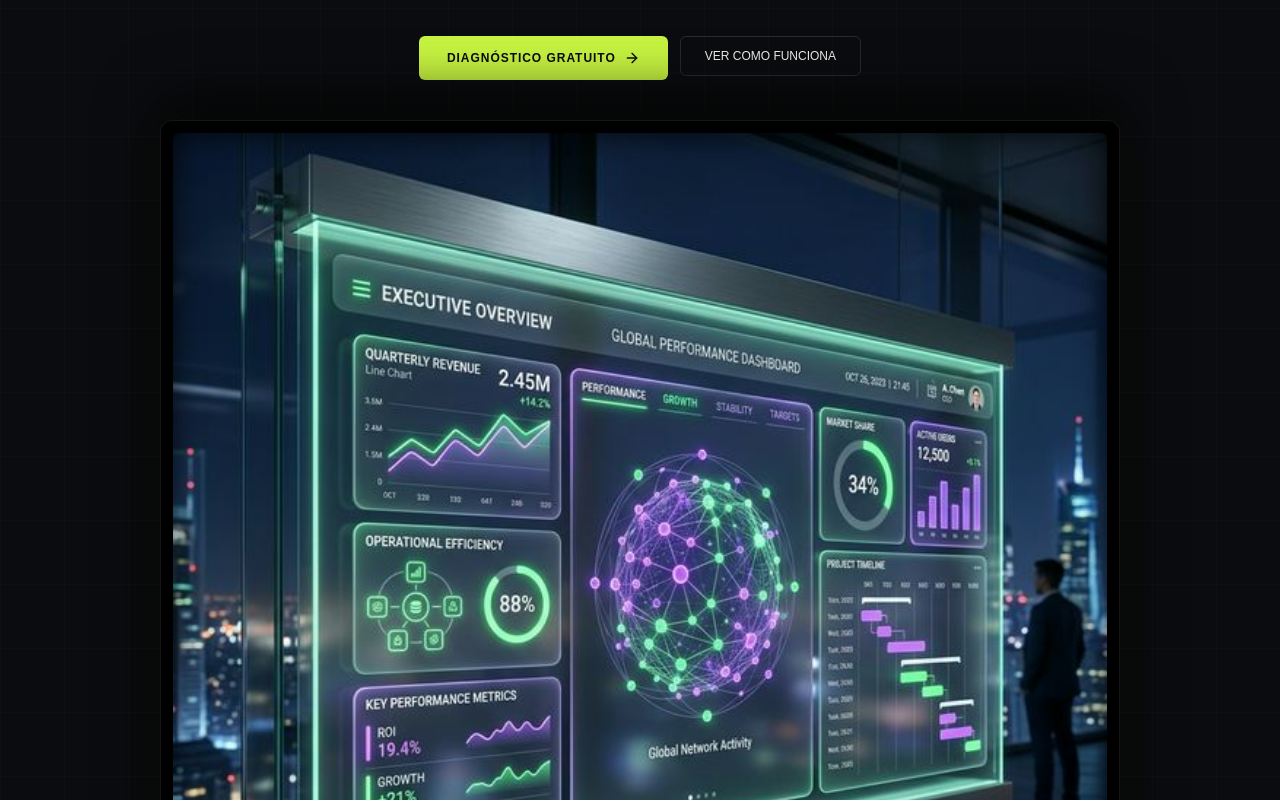
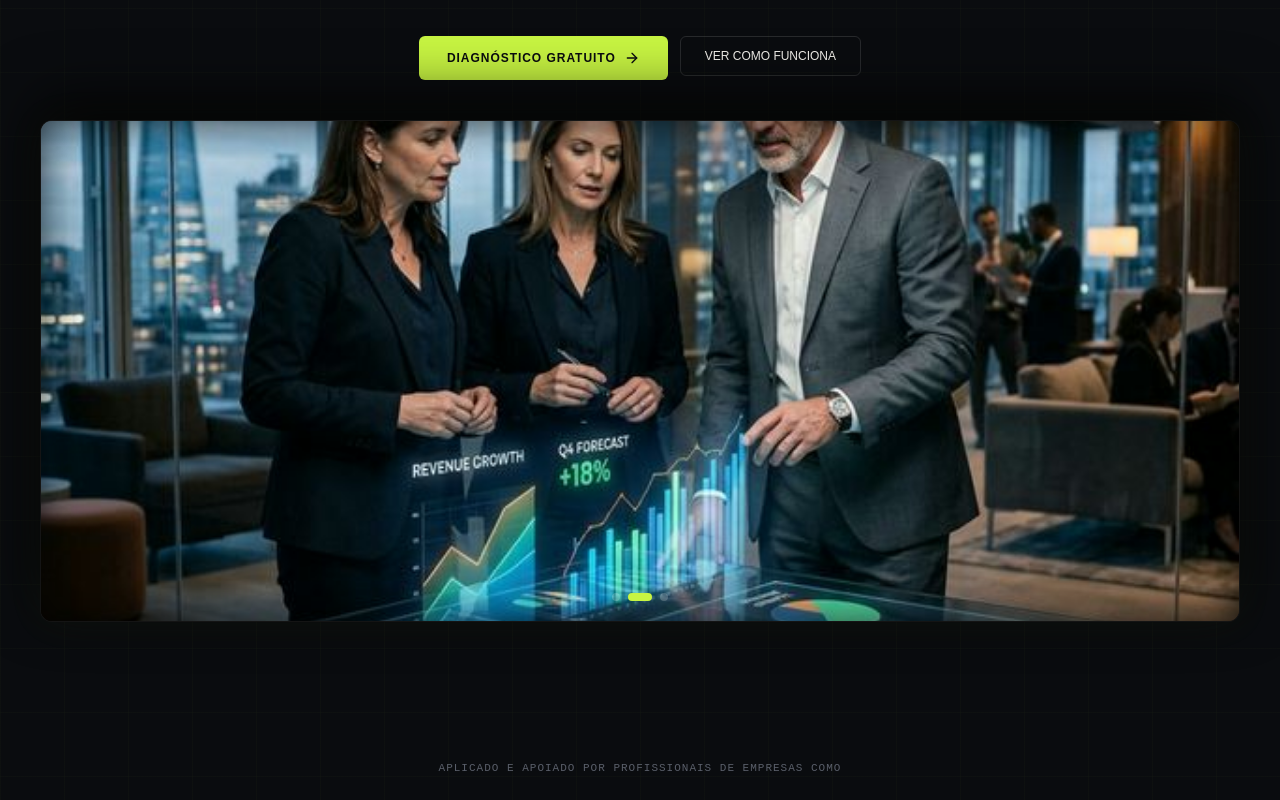
Before and after one commit to Renatoassis86/gestaocontratos, a Next.js app: page / in a window 1280 px wide. Shown: the part 440-1240 px from the top of the page. Built offline with nearby package versions, Linux system fonts and the light colour scheme.

Commit message:
feat: Add Auto-sliding banner Carousel on Hero area setup Node triggers

```diff
--- a/src/app/page.module.css
+++ b/src/app/page.module.css
@@ -104,22 +104,44 @@
   line-height: 1.7; font-weight: 300;
 }
 
-/* ── LAPTOP CONTAINER ────────────────────────────────────── */
+/* ── BANNER CAROUSEL ────────────────────────────────────── */
 .laptopContainer {
-  width: 100%; max-width: 960px; margin: 40px auto 0 auto;
-  position: relative; border-radius: 12px 12px 0 0;
-  background: #000; padding: 12px 12px 0 12px;
+  width: 100%; max-width: 1200px; margin: 40px auto 0 auto;
+  position: relative; border-radius: 12px;
+  background: #000; overflow: hidden;
   border: 1px solid rgba(255,255,255,0.08);
   box-shadow: 0 -20px 60px rgba(0,0,0,0.8), 0 0 40px rgba(200,245,66,0.05);
 }
 
-.laptopInnerShadow {
-  position: absolute; top: 12px; left: 12px; right: 12px; bottom: 0;
-  box-shadow: inset 0 0 30px rgba(0,0,0,0.8); z-index: 1; pointer-events: none;
+.carouselTrack {
+  display: flex; transition: transform 0.5s ease-in-out; width: 300%; height: 500px;
 }
 
-.laptopImage {
-  width: 100%; height: auto; display: block; border-radius: 6px 6px 0 0;
+.carouselSlide {
+  width: 33.333%; height: 100%; position: relative; flex-shrink: 0;
+}
+
+.carouselImage {
+  width: 100%; height: 100%; object-fit: cover; object-position: center; display: block;
+}
+
+.carouselInnerShadow {
+  position: absolute; top: 0; left: 0; right: 0; bottom: 0;
+  box-shadow: inset 0 0 40px rgba(0,0,0,0.8); z-index: 1; pointer-events: none;
+}
+
+.carouselNav {
+  position: absolute; bottom: 20px; left: 50%; transform: translateX(-50%);
+  display: flex; gap: 8px; z-index: 10;
+}
+
+.carouselDot {
+  width: 8px; height: 8px; border-radius: 50%; background: rgba(255,255,255,0.2);
+  border: none; cursor: pointer; padding: 0; transition: background 0.2s, width 0.2s;
+}
+
+.carouselDotActive {
+  background: var(--sig); width: 24px; border-radius: 4px;
 }
 
 /* ── LOGOBAR ─────────────────────────────────────────────── */
@@ -389,6 +411,7 @@
   .doresGrid { grid-template-columns: 1fr; }
   .modulosGrid { grid-template-columns: 1fr; }
   .equipeGrid { grid-template-columns: 1fr; }
+  .carouselTrack { height: 260px; }
 
   .streamLine { left: 16px; }
   .streamItem { gap: 16px; }
--- a/src/app/page.tsx
+++ b/src/app/page.tsx
@@ -1,10 +1,19 @@
 'use client'
 
+import { useState, useEffect } from 'react'
 import Link from 'next/link'
 import styles from './page.module.css'
 import { ArrowRight, Sparkles, MessageCircle, Home as HomeIcon, TrendingUp, Eye, Cpu, Shield, Users } from 'lucide-react'
 
 export default function Home() {
+  const [currentSlide, setCurrentSlide] = useState(0);
+
+  useEffect(() => {
+    const timer = setInterval(() => {
+      setCurrentSlide((prev) => (prev + 1) % 3);
+    }, 4000);
+    return () => clearInterval(timer);
+  }, []);
   return (
     <div className={styles.page}>
 
@@ -82,12 +91,33 @@ export default function Home() {
 
         {/* IMAGE: MOCKUP DO LAPTOP COM LOCAL PUBLIC APP PATH */}
         <div className={styles.laptopContainer}>
-          <div className={styles.laptopInnerShadow}></div>
-          <img
-            src="/arkos_dashboard_decision_1774133572097.png"
-            alt="Dashboard Ágil Arkos Executivo"
-            className={styles.laptopImage}
-          />
+          <div className={styles.carouselTrack} style={{ transform: `translateX(-${(currentSlide * 100) / 3}%)` }}>
+            {/* Slide 1 */}
+            <div className={styles.carouselSlide}>
+              <div className={styles.carouselInnerShadow}></div>
+              <img src="/arkos_dashboard_decision_1774133572097.png" alt="Dashboard Ágil Arkos 1" className={styles.carouselImage} />
+            </div>
+            {/* Slide 2 */}
+            <div className={styles.carouselSlide}>
+              <div className={styles.carouselInnerShadow}></div>
+              <img src="/arkos_real_executive_dashboard_1774143584596.png" alt="Dashboard Ágil Arkos 2" className={styles.carouselImage} />
+            </div>
+            {/* Slide 3 */}
+            <div className={styles.carouselSlide}>
+              <div className={styles.carouselInnerShadow}></div>
+              <img src="/arkos_corporate_presenting_1774143639165.png" alt="Dashboard Ágil Arkos 3" className={styles.carouselImage} />
+            </div>
+          </div>
+
+          <div className={styles.carouselNav}>
+            {[0, 1, 2].map((idx) => (
+              <button
+                key={idx}
+                className={`${styles.carouselDot} ${currentSlide === idx ? styles.carouselDotActive : ''}`}
+                onClick={() => setCurrentSlide(idx)}
+              />
+            ))}
+          </div>
         </div>
       </section>
 
```
